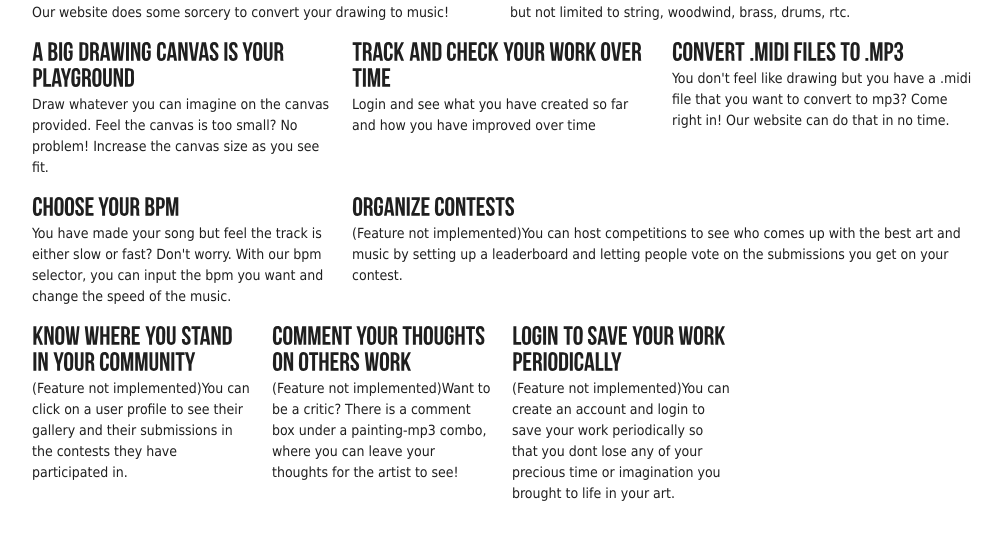
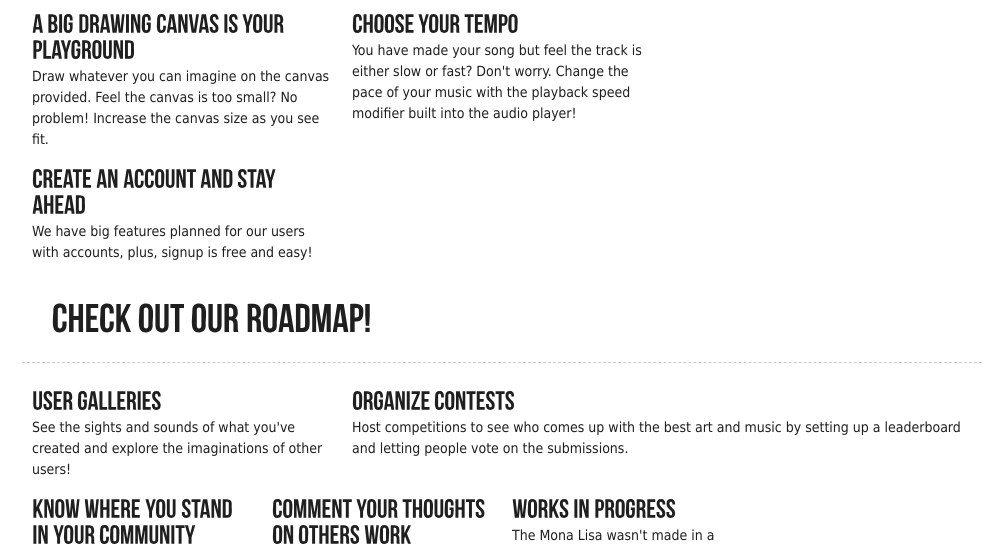
Before and after one commit to KirkFord/MidiAngelo, a Django app: page /about/ in a window 1280 px wide. Shown: the part 321-870 px from the top of the page, without its empty margins (138-1140 px from the left). Run offline with Django 3.2, Linux system fonts and the light colour scheme.

Commit message:
cleaned up wording on website and fixed css links

```diff
--- a/MidiConvert/cbo/templates/about.html
+++ b/MidiConvert/cbo/templates/about.html
@@ -1,12 +1,13 @@
 <!DOCTYPE html PUBLIC "-//W3C//DTD XHTML 1.0 Strict//EN" "http://www.w3.org/TR/xhtml1/DTD/xhtml1-strict.dtd">
 <html xmlns="http://www.w3.org/1999/xhtml" xml:lang="en" lang="en">
 <head>
+{% load static %}
 <title>MidiAngelo - Features</title>
 <meta http-equiv="Content-Type" content="text/html; charset=utf-8" />
 <!-- CSS -->
-<link rel="stylesheet" href="css/style.css" type="text/css" media="screen" />
-<link rel="stylesheet" href="css/center.css" type="text/css" media="screen" />
-<link rel="stylesheet" href="css/blue.css" type="text/css" media="screen" />
+<link rel="stylesheet" href={% static "css/style.css" %} type="text/css" media="screen" />
+<link rel="stylesheet" href={% static "css/center.css" %} type="text/css" media="screen" />
+<link rel="stylesheet" href={% static "css/blue.css" %} type="text/css" media="screen" />
 <!--[if IE 6]>
 <link rel="stylesheet" type="text/css" media="screen" href="css/ie-hacks.css" />
 <script type="text/javascript" src="js/DD_belatedPNG.js"></script>
@@ -16,38 +17,38 @@
 <!--[if IE 8]><link rel="stylesheet" type="text/css" media="screen" href="css/ie8-hacks.css" /><![endif]-->
 <!-- ENDS CSS -->
 <!-- prettyPhoto -->
-<link rel="stylesheet" href="js/prettyPhoto/css/prettyPhoto.css" type="text/css" media="screen" />
+<link rel="stylesheet" href={% static "js/prettyPhoto/css/prettyPhoto.css" %} type="text/css" media="screen" />
 <!-- ENDS prettyPhoto -->
 <!-- JS -->
-<script type="text/javascript" src="js/jquery_1.4.2.js"></script>
-<script type="text/javascript" src="js/jqueryui.js"></script>
-<script type="text/javascript" src="js/easing.js"></script>
-<script type="text/javascript" src="js/jquery.cycle.all.js"></script>
-<script type="text/javascript" src="js/tooltip/jquery.tools.min.js"></script>
-<script type="text/javascript" src="js/jquery.tabs/jquery.tabs.pack.js"></script>
-<script type="text/javascript" src="js/filterable.pack.js"></script>
-<script type="text/javascript" src="js/prettyPhoto/js/jquery.prettyPhoto.js"></script>
-<script type="text/javascript" src="js/custom.js"></script>
+<script type="text/javascript" src={% static "js/jquery_1.4.2.js" %}></script>
+<script type="text/javascript" src={% static "js/jqueryui.js" %}></script>
+<script type="text/javascript" src={% static "js/easing.js" %}></script>
+<script type="text/javascript" src={% static "js/jquery.cycle.all.js" %}></script>
+<script type="text/javascript" src={% static "js/tooltip/jquery.tools.min.js" %}></script>
+<script type="text/javascript" src={% static "js/jquery.tabs/jquery.tabs.pack.js" %}></script>
+<script type="text/javascript" src={% static "js/filterable.pack.js" %}></script>
+<script type="text/javascript" src={% static "js/prettyPhoto/js/jquery.prettyPhoto.js" %}></script>
+<script type="text/javascript" src={% static "js/custom.js" %}></script>
 <!-- ENDS JS -->
 <!-- superfish -->
-<link rel="stylesheet" type="text/css" media="screen" href="css/superfish-custom.css" />
-<script type="text/javascript" src="js/superfish-1.4.8/js/hoverIntent.js"></script>
-<script type="text/javascript" src="js/superfish-1.4.8/js/superfish.js"></script>
+<link rel="stylesheet" type="text/css" media="screen" href={% static "css/superfish-custom.css" %} />
+<script type="text/javascript" src={% static "js/superfish-1.4.8/js/hoverIntent.js" %}></script>
+<script type="text/javascript" src={% static "js/superfish-1.4.8/js/superfish.js" %}></script>
 <!-- ENDS superfish -->
 <!-- tabs -->
-<link rel="stylesheet" href="css/jquery.tabs.css" type="text/css" media="print, projection, screen" />
+<link rel="stylesheet" href={% static "css/jquery.tabs.css" %} type="text/css" media="print, projection, screen" />
 <!-- Additional IE/Win specific style sheet (Conditional Comments) -->
 <!--[if lte IE 7]><link rel="stylesheet" href="css/jquery.tabs-ie.css" type="text/css" media="projection, screen"><![endif]-->
 <!-- ENDS tabs -->
 <!-- Cufon -->
-<script src="js/cufon-yui.js" type="text/javascript"></script>
-<script src="js/bebas-neue_400.font.js" type="text/javascript"></script>
+<script src={% static "js/cufon-yui.js" %} type="text/javascript"></script>
+<script src={% static "js/bebas-neue_400.font.js" %} type="text/javascript"></script>
 <!-- /Cufon -->
 </head>
 <body>
 <div class="torn-top"></div>
 <!-- HEADER -->
-<div id="header"> <a href="index.html"><img src="img/logo.png" alt="" id="logo" /></a>
+<div id="header"> <a href="/home"><img src="img/logo.png" alt="" id="logo" /></a>
   <!-- search -->
   <div class="top-search">
     <form  method="get" id="searchform" action="#">
@@ -77,8 +78,7 @@
 <div id="main">
   <!-- page title -->
   <div class="page-title-holder">
-    <div class="page-title">Features of this website</div>
-    <div class="page-subtitle">Note: This is just the features implemented so far. We will have more in the future. Stay tuned!</div>
+    <div class="page-title">Our Journey so Far</div>
   </div>
   <!-- ENDS page title -->
   <!-- main-wrapper -->
@@ -95,7 +95,7 @@
       </div>
       <div class="one-half last">
         <h4>Choosing instruments that play over the .midi file </h4>
-        <p>We have a library of instruments for you to select from and this includes but not limited to string, woodwind, brass, drums, rtc.</p>
+        <p>With a library of instruments for you to select from, you can choose the sounds that create your music. It's like your very own band!</p>
       </div>
       <div class="clear "></div>
       <!-- ENDS 2 cols -->
@@ -104,54 +104,54 @@
         <h4>A big drawing canvas is your playground</h4>
         <p>Draw whatever you can imagine on the canvas provided. Feel the canvas is too small? No problem! Increase the canvas size as you see fit.</p>
       </div>
+      <!-- 2/3 cols -->
       <div class="one-third">
-        <h4>Track and check your work over time</h4>
-        <p>Login and see what you have created so far and how you have improved over time </p>
-      </div>
-      <div class="one-third last">
-        <h4>Convert .midi files to .mp3 </h4>
-        <p>You don't feel like drawing but you have a .midi file that you want to convert to mp3? Come right in! Our website can do that in no time.</p>
+        <h4>Choose your tempo</h4>
+        <p>You have made your song but feel the track is either slow or fast? Don't worry. Change the pace of your music with the playback speed modifier built into the audio player!</p>
       </div>
       <div class="clear "></div>
+      <div class="one-third last">
+        <h4>Create an Account and Stay ahead</h4>
+        <p>We have big features planned for our users with accounts, plus, signup is free and easy!</p>
+      </div>
       <!-- ENDS 3 cols -->
-      <!-- 2/3 cols -->
+      <!-- ENDS 1/4-3/4 cols -->
+    </div>
+    <!-- ENDS page content -->
+  </div>
+  <!-- ENDS main-wrapper -->
+  <div class="page-title-holder">
+    <div class="page-title">Check out our Roadmap!</div>
+  </div>
+  <!-- ENDS page title -->
+  <!-- main-wrapper -->
+  <div class="wrapper">
+    <!-- page-content -->
+    <div class="page-content">
       <div class="one-third">
-        <h4>Choose your bpm</h4>
-        <p>You have made your song but feel the track is either slow or fast? Don't worry. With our bpm selector, you can input the bpm you want and change the speed of the music.</p>
+        <h4>User Galleries</h4>
+        <p>See the sights and sounds of what you've created and explore the imaginations of other users!</p>
       </div>
       <div class="two-third last">
         <h4>Organize contests</h4>
-        <p>(Feature not implemented)You can host competitions to see who comes up with the best art and music by setting up a leaderboard and letting people vote on the submissions you get on your contest.</p>
+        <p>Host competitions to see who comes up with the best art and music by setting up a leaderboard and letting people vote on the submissions.</p>
       </div>
       <div class="clear "></div>
       <!-- ENDS 2/3 cols -->
       <!-- 4 cols -->
       <div class="one-fourth">
         <h4>Know where you stand in your community </h4>
-        <p>(Feature not implemented)You can click on a user profile to see their gallery and their submissions in the contests they have participated in. </p>
+        <p>See the contests users participated and where you're placed among them.</p>
       </div>
       <div class="one-fourth">
         <h4>Comment your thoughts on others work</h4>
-        <p>(Feature not implemented)Want to be a critic? There is a comment box under a painting-mp3 combo, where you can leave your thoughts for the artist to see!</p>
+        <p>Want to have a voice? Give feedback on someone's creation by commenting your thoughts for the artist to see!</p>
       </div>
       <div class="one-fourth">
-        <h4>Login to save your work periodically </h4>
-        <p>(Feature not implemented)You can create an account and login to save your work periodically so that you dont lose any of your precious time or imagination you brought to life in your art.</p>
+        <h4>Works in Progress</h4>
+        <p>The Mona Lisa wasn't made in a day, so users should be able to save their work periodically letting you finish that masterpiece later.</p>
       </div>
       <div class="clear"></div>
-      <!-- ENDS 1/4-3/4 cols -->
-    </div>
-    <!-- ENDS page content -->
-  </div>
-  <!-- ENDS main-wrapper -->
-  <!-- twitter -->
-  <div class="twitter-reader">
-    <div id="twitter-holder">
-      <ul>
-        <li>
-          <div class="twitter-entry">&quot;Ayo this new website that I rolled up on got some dope features bruh. Yall gotta see this thing fr fr! Click on the line below to go there - <a href="#">midiangelo.com</a>&quot; <span class="twitter-time">about 11 hours ago</span></div>
-        </li>
-      </ul>
     </div>
   </div>
   <!-- ENDS twitter -->
@@ -179,7 +179,6 @@
         <h6>LINKS</h6>
         <ul>
           <li><a href="https://www.youtube.com/watch?v=v-ibXM3xBjg">HOW TO CREATE PIXEL ART TUTORIAL</a></li>
-          <li><a href="https://www.youtube.com/watch?v=dQw4w9WgXcQ">DO NOT CLICK HERE</a></li>
         </ul>
       </li>
     </ul>
```
Also changed, not shown: MidiConvert/cbo/templates/contact.html (+24 -39 lines), MidiConvert/cbo/templates/index.html (+9 -20 lines).
